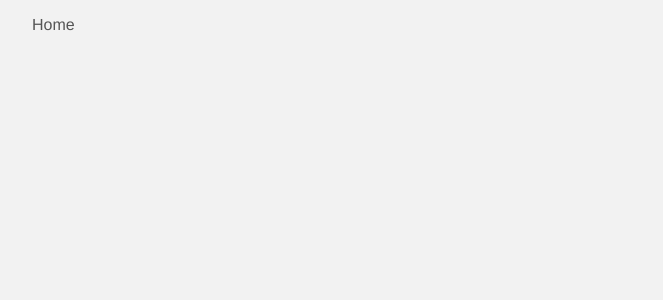
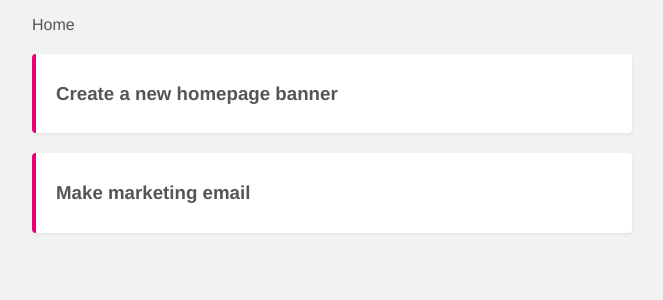
Before and after one commit to AdamJosephKalimi/vue-task-planner, a Vue app: page / in a window 1280 px wide. Shown: the top 300 px of the page, without its empty margins (308-971 px from the left). Built offline with nearby package versions, Linux system fonts and the light colour scheme; data requests are answered from the project's data file.

Commit message:
Added data db locally. Created SingleProject.vue component. Moved data for projects over to the SingleProject component using props.

```diff
--- /dev/null
+++ b/data/db.json
@@ -0,0 +1,16 @@
+{
+    "projects": [
+        {
+            "id": 1,
+            "title": "Create a new homepage banner",
+            "details": "Lorem Ipsum",
+            "complete": false
+        },
+        {
+            "id": 2,
+            "title": "Make marketing email",
+            "details": "Lorem Ipsum",
+            "complete": true
+        }
+    ]
+}
--- a/package.json
+++ b/package.json
@@ -8,6 +8,7 @@
   },
   "dependencies": {
     "core-js": "^3.6.5",
+    "json-server": "^0.16.3",
     "vue": "^3.0.0",
     "vue-router": "^4.0.0-0"
   },
--- /dev/null
+++ b/src/components/SingleProject.vue
@@ -0,0 +1,42 @@
+<template>
+    <div class="project">
+        <div class="actions">
+            <h3 @click="displayDetailsToggle">{{ project.title }}</h3>
+        </div>
+        <div class="details" v-if="displayDetails">
+            <p>{{ project.details }}</p>
+        </div>
+    </div>
+</template>
+
+<script>
+export default {
+    props: ['project'],
+    data() {
+        return {
+            displayDetails: false
+        }
+    },
+    methods: {
+        displayDetailsToggle() {
+            this.displayDetails = !this.displayDetails
+        }
+    }
+
+}
+</script>
+
+<style>
+.project {
+    margin: 20px auto;
+    background: white;
+    padding: 10px 20px;
+    border-radius: 4px;
+    box-shadow: 1px 2px 3px rgba(0,0,0,0.05);
+    border-left: 4px solid #e90074;
+}
+h3 {
+    cursor: pointer;
+}
+
+</style>
--- a/src/views/Home.vue
+++ b/src/views/Home.vue
@@ -1,13 +1,32 @@
 <template>
   <div class="home">
     <p>Home</p>
+    <div v-if="projects.length">
+      <!-- cycle throughthe projects -->
+      <div v-for="project in projects" :key="project.id">
+        <!-- saving the value of the projects above to the prop :projects -->
+        <SingleProject :project="project"/>
+      </div>
+    </div>
   </div>
 </template>
 
 <script>
-
+import SingleProject from '../components/SingleProject.vue'
 export default {
   name: 'Home',
-  components: { }
+  data() {
+    return {
+      projects: []
+    }
+  },
+  components: { SingleProject },
+  mounted() {
+    fetch('http://localhost:3000/projects')
+    //gets the response and parses the json
+    .then(res => res.json())
+    .then(data => this.projects = data)
+    .catch(err => console.log(err.message))
+  }
 }
 </script>
```
Also changed, not shown: 1 other file (tests, documents, lock files or other folders).
